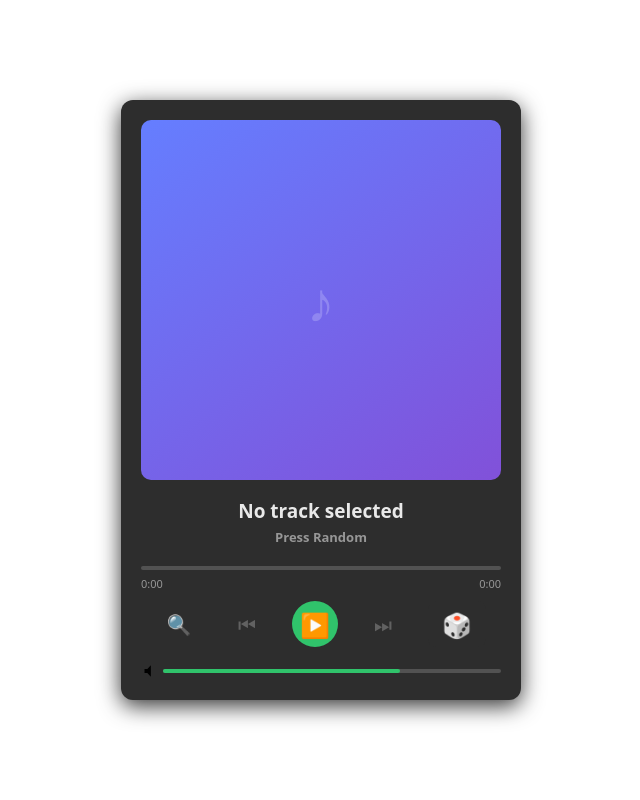
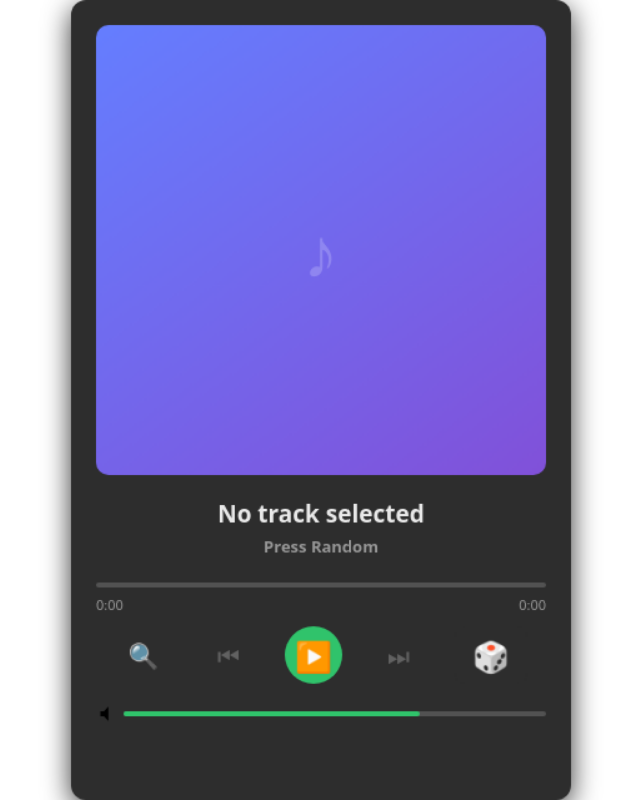
Before and after one commit to LANEW1995/Navidrome-Iframe-for-Homarr, a plain HTML site: page index.html in a window 1280 px wide. Shown: the whole page, without its empty margins (319-959 px from the left). Drawn offline with Linux system fonts and the light colour scheme.

Commit message:
fixing scaling issues

```diff
--- a/index.html
+++ b/index.html
@@ -13,7 +13,9 @@
         --bar-bg: #525252;
         --text: #e9e9e9;
         --text-dim: #979797;
+        --art-mult: 1; /* elastic album art multiplier */
       }
+
       /* ── RESET / LAYOUT ───────────────────────────────── */
       * {
         box-sizing: border-box;
@@ -21,21 +23,53 @@
         padding: 0;
         font-family: system-ui, sans-serif;
       }
+
       html,
       body {
         height: 100%;
+        background: transparent; /* <— this makes the iframe background clear */
+        overflow: hidden;
+      }
+
+      /* Optional safeguard: ensure the stage also blends cleanly */
+      .stage {
+        background: transparent; /* <— this kills any faint white border */
+      }
+
+      /* Replace your existing .stage and .scale-box rules with this */
+
+      .stage {
+        position: absolute;
+        inset: 0; /* fill iframe completely */
         background: transparent;
         overflow: hidden;
       }
-      body {
-        display: flex;
-        align-items: center;
-        justify-content: center;
+
+      /* Center perfectly, remove sub-pixel borders */
+      .scale-box {
+        --base-w: 400;
+        --base-h: 640;
+        --s: 1;
+
+        position: absolute;
+        left: 50%;
+        top: 50%;
+        width: calc(var(--base-w) * 1px);
+        height: calc(var(--base-h) * 1px);
+
+        transform: translate(-50%, -50%) scale(var(--s));
+        transform-origin: center center;
+        will-change: transform;
+
+        /* eliminate any rounding gaps on fractional scales */
+        filter: drop-shadow(0 0 0 transparent);
       }
+
+      /* ── PLAYER CARD ──────────────────────────────────── */
       .player {
         position: relative; /* anchor for overlay */
         width: 100%;
-        max-width: 400px; /* fluid, but never larger than design */
+        height: 100%;
         background: var(--card);
         border-radius: 12px;
         padding: 20px;
@@ -47,6 +81,7 @@
         justify-content: space-between;
         margin-bottom: 16px;
       }
+
       /* buttons */
       .btn {
         font-size: 24px;
@@ -64,11 +99,12 @@
         transform: translateY(-2px);
         box-shadow: 0 4px 12px #0009;
       }
+
       /* album */
       .album {
         position: relative;
         width: 100%;
-        padding-top: 100%; /* square */
+        padding-top: calc(100% * var(--art-mult)); /* elastic square */
         border-radius: 10px;
         background: linear-gradient(145deg, #657eff, #8151d9);
         overflow: hidden;
@@ -95,6 +131,7 @@
         font-size: 56px;
         color: #dcdcff44;
       }
+
       /* text */
       h2 {
         font-size: 19px;
@@ -113,6 +150,7 @@
         overflow: hidden;
         text-overflow: ellipsis;
       }
+
       /* bars */
       .bar {
         width: 100%;
@@ -134,6 +172,7 @@
         color: var(--text-dim);
         margin: 6px 0 10px;
       }
+
       /* controls */
       .controls {
         display: flex;
@@ -173,6 +212,7 @@
         transform: none;
         box-shadow: none;
       }
+
       /* volume */
       .vol-wrap {
         display: flex;
@@ -191,7 +231,7 @@
         position: absolute;
         inset: 0;
         z-index: 10;
-        background: rgba(0, 0, 0, 0.55); /* slightly transparent */
+        background: rgba(0, 0, 0, 0.55);
         align-items: center;
         justify-content: center;
       }
@@ -274,9 +314,24 @@
       .close:hover {
         background: #555;
       }
+
+      /* Minor polish when very narrow */
+      @media (max-width: 440px) {
+        .album {
+          margin-bottom: 14px;
+        }
+        h2 {
+          font-size: 18px;
+        }
+        h3 {
+          font-size: 12px;
+        }
+      }
     </style>
   </head>
   <body>
+    <div id="stage" class="stage">
+      <div class="scale-box">
         <div class="player">
           <!-- album -->
           <div class="album">
@@ -289,7 +344,9 @@
           <h3 id="artist">Press Random</h3>
 
           <!-- progress -->
-      <div class="bar" id="barProg"><div class="fill" id="fillProg"></div></div>
+          <div class="bar" id="barProg">
+            <div class="fill" id="fillProg"></div>
+          </div>
           <div class="time">
             <span id="cur">0:00</span><span id="tot">0:00</span>
           </div>
@@ -299,18 +356,26 @@
             <!-- Search (replaces shuffle) -->
             <button id="btnSearch" class="icon-btn" title="Search">🔍</button>
 
-        <button id="btnPrev" class="icon-btn" title="Back" disabled>⏮</button>
+            <button id="btnPrev" class="icon-btn" title="Back" disabled>
+              ⏮
+            </button>
             <button id="btnPlay" class="icon-btn play" title="Play/Pause">
               ▶️
             </button>
-        <button id="btnNext" class="icon-btn" title="Next" disabled>⏭</button>
-        <button id="btnRandom" class="btn btn-rand" title="Random">🎲</button>
+            <button id="btnNext" class="icon-btn" title="Next" disabled>
+              ⏭
+            </button>
+            <button id="btnRandom" class="btn btn-rand" title="Random">
+              🎲
+            </button>
           </div>
 
           <!-- volume -->
           <div class="vol-wrap">
             <svg viewBox="0 0 24 24"><path d="M5 9v6h4l5 5V4l-5 5H5z" /></svg>
-        <div class="bar" id="barVol"><div class="fill" id="fillVol"></div></div>
+            <div class="bar" id="barVol">
+              <div class="fill" id="fillVol"></div>
+            </div>
           </div>
 
           <!-- SEARCH OVERLAY -->
@@ -329,6 +394,11 @@
             </div>
           </div>
         </div>
+        <!-- /.player -->
+      </div>
+      <!-- /.scale-box -->
+    </div>
+    <!-- /.stage -->
 
     <audio id="audio" preload="metadata"></audio>
 
@@ -566,7 +636,6 @@
               ? e.touches[0].clientX
               : 0;
         const x = clientX - rect.left;
-        // Guard against zero/invalid widths:
         const p = x / Math.max(rect.width || 0, 1);
         return Math.min(Math.max(p, 0), 1);
       }
@@ -632,6 +701,33 @@
       btnPrev.addEventListener("click", prev);
       btnNext.addEventListener("click", next);
       btnRandom.addEventListener("click", () => randomQueue());
+
+      /* === RESPONSIVE SCALE (fit to iframe) === */
+      (function () {
+        const stage = document.getElementById("stage");
+        const scaleBox = document.querySelector(".scale-box");
+
+        // Must match CSS base size
+        const BASE_W = 400;
+        const BASE_H = 640;
+
+        function applyScale(w, h) {
+          const s = Math.min(w / BASE_W, h / BASE_H);
+          scaleBox.style.setProperty("--s", s.toString());
+        }
+
+        const ro = new ResizeObserver((entries) => {
+          const cr = entries[0].contentRect;
+          applyScale(cr.width, cr.height);
+        });
+        ro.observe(stage);
+
+        // Initial measurement
+        requestAnimationFrame(() => {
+          const r = stage.getBoundingClientRect();
+          applyScale(r.width, r.height);
+        });
+      })();
     </script>
   </body>
 </html>
```
Lines whose indentation alone changed are shown as unchanged.
